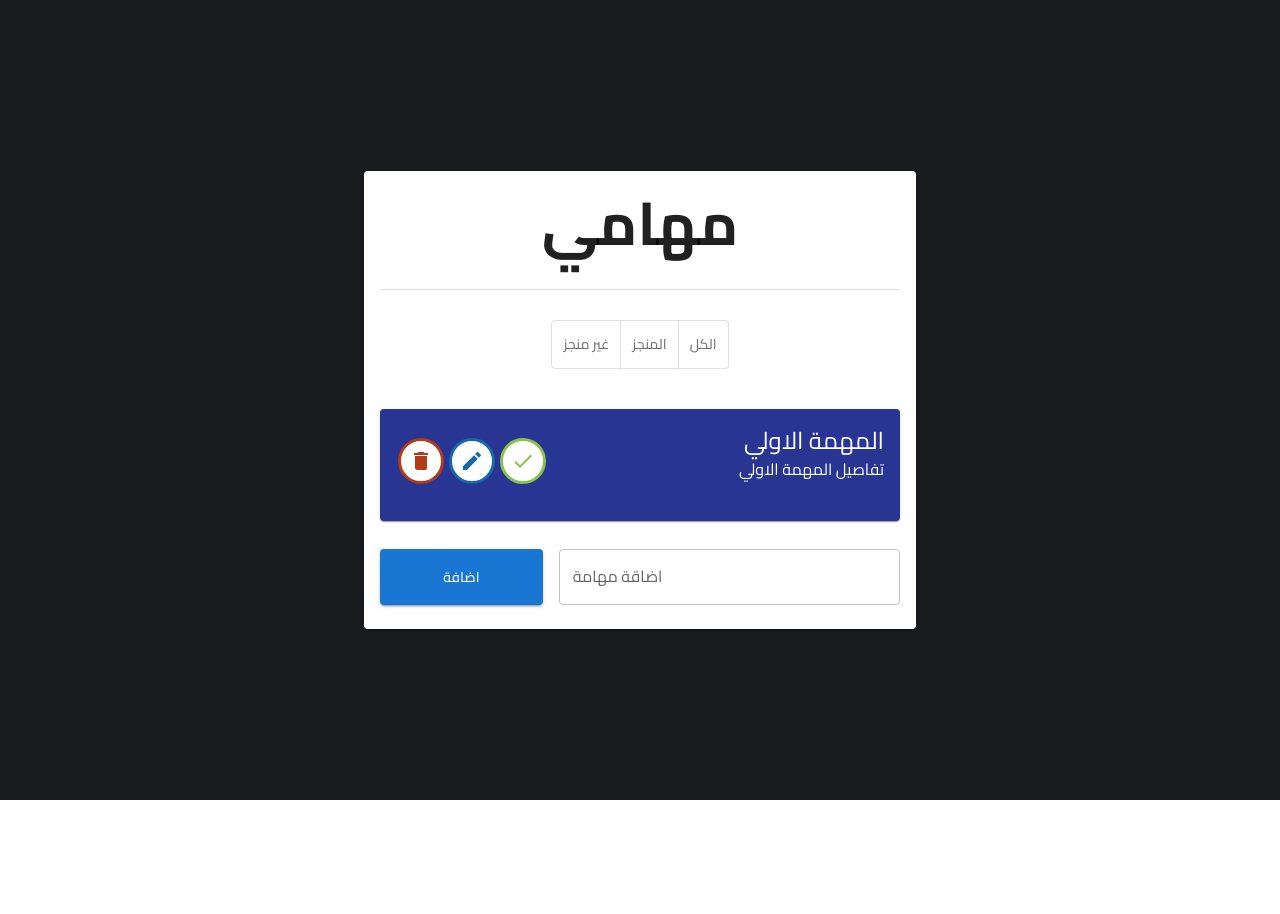
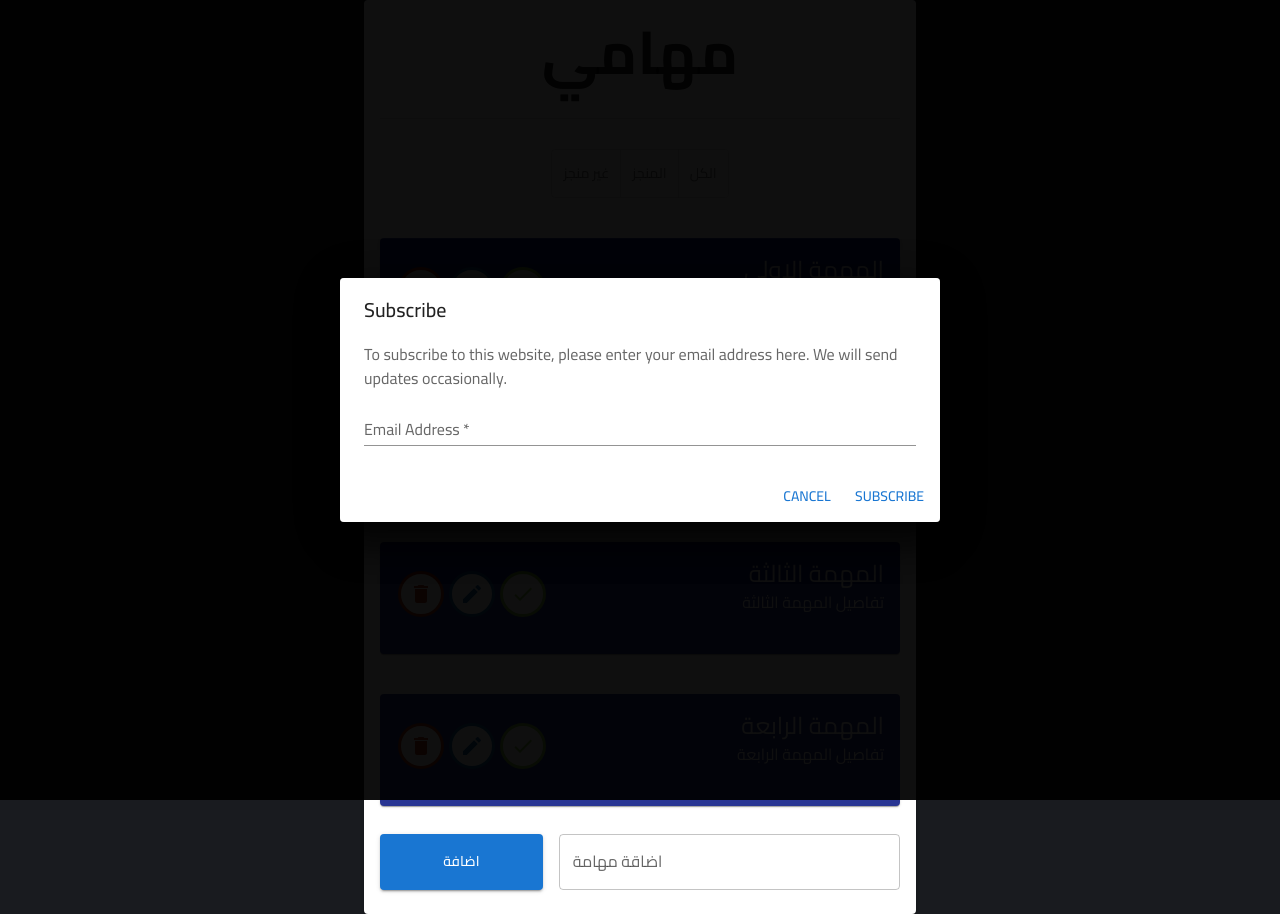
Before and after one commit to adhamTalatt/ReactTodoList, a React (Create React App) app: page / in a window 1280 px wide. Before the commit the page ends 800 px from the top, so only its background shows below. Built offline with nearby package versions, Linux system fonts and the light colour scheme.

Commit message:
add Delete , update task and finished todo task

```diff
--- a/src/App.js
+++ b/src/App.js
@@ -2,11 +2,40 @@ import "./App.css";
 import TodoList from "./comoponents/TodoList";
 
 import { createTheme, ThemeProvider } from "@mui/material/styles";
-
+import { ContextToDoList } from "./contexts/ContextTodoList";
+import { v4 as uuidv4 } from "uuid";
+import { useState } from "react";
+const toDoList = [
+  {
+    id: uuidv4(),
+    title: "المهمة الاولي",
+    details: "تفاصيل المهمة الاولي ",
+    isCompleted: false,
+  },
+  {
+    id: uuidv4(),
+    title: "المهمة الثانية",
+    details: "تفاصيل المهمة الثانية ",
+    isCompleted: false,
+  },
+  {
+    id: uuidv4(),
+    title: "المهمة الثالثة",
+    details: "تفاصيل المهمة الثالثة ",
+    isCompleted: false,
+  },
+  {
+    id: uuidv4(),
+    title: "المهمة الرابعة",
+    details: "تفاصيل المهمة الرابعة ",
+    isCompleted: false,
+  },
+];
 function App() {
   // create theme in Material Ui for Definition of mian font in ReactTodoList Project
   // this way form Material Ui (Theme) because We Can't put  fonts with  the traditional way in Material
 
+  const [toDos, setToDos] = useState(toDoList);
   const theme = createTheme({
     typography: {
       fontFamily: "Cairo",
@@ -26,7 +55,9 @@ function App() {
           minHeight: "100vh",
         }}
       >
-        <TodoList />
+        <ContextToDoList.Provider value={{ toDos, setToDos }}>
+          <TodoList />
+        </ContextToDoList.Provider>
       </div>
     </ThemeProvider>
   );
--- /dev/null
+++ b/src/comoponents/DeleteCheck.js
@@ -0,0 +1,49 @@
+import { useState } from "react";
+import Button from "@mui/material/Button";
+import Dialog from "@mui/material/Dialog";
+import DialogActions from "@mui/material/DialogActions";
+import DialogContent from "@mui/material/DialogContent";
+import DialogContentText from "@mui/material/DialogContentText";
+
+import DialogTitle from "@mui/material/DialogTitle";
+
+export default function DeleteCheck({ open, funOnClase, funDelete }) {
+  function handleClose() {
+    funOnClase();
+  }
+  function handleDelete() {
+    funDelete();
+  }
+  return (
+    <>
+      <div>
+        <Dialog
+          style={{ direction: "rtl" }}
+          open={open}
+          onClose={handleClose}
+          aria-labelledby="alert-dialog-title"
+          aria-describedby="alert-dialog-description"
+        >
+          <DialogTitle id="alert-dialog-title">
+            ؟هل انت متاكي من حذف المهمة
+          </DialogTitle>
+          <DialogContent>
+            <DialogContentText id="alert-dialog-description">
+              لا يمكنك التراجع عن الحذف بعد اتمامة
+            </DialogContentText>
+          </DialogContent>
+          <DialogActions>
+            <Button
+              style={{ color: "#b23c17" }}
+              autoFocus
+              onClick={handleDelete}
+            >
+              نعم. قم بالحذف
+            </Button>
+            <Button onClick={handleClose}>إغلاق</Button>
+          </DialogActions>
+        </Dialog>
+      </div>
+    </>
+  );
+}
--- /dev/null
+++ b/src/comoponents/EditTodo.js
@@ -0,0 +1,61 @@
+import { useState } from "react";
+import Button from "@mui/material/Button";
+import TextField from "@mui/material/TextField";
+import Dialog from "@mui/material/Dialog";
+import DialogActions from "@mui/material/DialogActions";
+import DialogContent from "@mui/material/DialogContent";
+import DialogContentText from "@mui/material/DialogContentText";
+import DialogTitle from "@mui/material/DialogTitle";
+
+export default function EditTodo() {
+  const [open, setOpen] = useState(true);
+
+  const handleClickOpen = () => {
+    setOpen(true);
+  };
+  const handleClose = () => {
+    setOpen(false);
+  };
+  return (
+    <>
+      <Dialog
+        open={open}
+        onClose={handleClose}
+        PaperProps={{
+          component: "form",
+          onSubmit: (event) => {
+            event.preventDefault();
+            const formData = new FormData(event.currentTarget);
+            const formJson = Object.fromEntries(formData.entries());
+            const email = formJson.email;
+            console.log(email);
+            handleClose();
+          },
+        }}
+      >
+        <DialogTitle>Subscribe</DialogTitle>
+        <DialogContent>
+          <DialogContentText>
+            To subscribe to this website, please enter your email address here.
+            We will send updates occasionally.
+          </DialogContentText>
+          <TextField
+            autoFocus
+            required
+            margin="dense"
+            id="name"
+            name="email"
+            label="Email Address"
+            type="email"
+            fullWidth
+            variant="standard"
+          />
+        </DialogContent>
+        <DialogActions>
+          <Button onClick={handleClose}>Cancel</Button>
+          <Button type="submit">Subscribe</Button>
+        </DialogActions>
+      </Dialog>
+    </>
+  );
+}
--- a/src/comoponents/Todo.js
+++ b/src/comoponents/Todo.js
@@ -11,9 +11,46 @@ import CheckIcon from "@mui/icons-material/Check";
 import DeleteIcon from "@mui/icons-material/Delete";
 import EditIcon from "@mui/icons-material/Edit";
 
-export default function Todo({ title, details }) {
+//Context
+import { useContext } from "react";
+import { ContextToDoList } from "../contexts/ContextTodoList";
+
+import { useState } from "react";
+import DeleteCheck from "./DeleteCheck";
+import EditTodo from "./EditTodo";
+export default function Todo({ todo }) {
+  const { toDos, setToDos } = useContext(ContextToDoList);
+  const [deletCheckOpen, setdeletCheckOpen] = useState(false);
+
+  // Handle Event Functions
+
+  function handleClose() {
+    setdeletCheckOpen(false);
+  }
+  function handleDeleteConfirm() {
+    const updatedTodo = toDos.filter((t) => {
+      if (t.id == todo.id) {
+        return false;
+      } else {
+        return true;
+      }
+    });
+    setToDos(updatedTodo);
+  }
+  function handleCheckClick() {
+    const udatedTodos = toDos.map((e) => {
+      if (e.id == todo.id) {
+        e.isCompleted = !e.isCompleted;
+      }
+      return e;
+    });
+
+    setToDos(udatedTodos);
+  }
+  // ======= Handle Event Functions ======
+
   return (
-    <div>
+    <>
       <Card
         className="todoCard"
         sx={{
@@ -28,17 +65,16 @@ export default function Todo({ title, details }) {
             <Grid xs={8}>
               {" "}
               <Typography variant="h5" sx={{ textAlign: "right" }}>
-                {title}
+                {todo.title}
               </Typography>
               <Typography
                 paragraph={true}
-                wrapped
                 style={{
                   textAlign: "right",
                   width: "100% ",
                 }}
               >
-                {details}
+                {todo.details}
               </Typography>
             </Grid>
             <Grid
@@ -47,16 +83,19 @@ export default function Todo({ title, details }) {
               justifyContent="space-around"
               alignItems="center"
             >
+              {/*(CHECK) ICON BUTTON */}
               <IconButton
                 className="iconButton"
                 sx={{
-                  color: "#8bc34a",
-                  background: "white",
+                  color: todo.isCompleted == true ? "#fff" : "#8bc34a",
+                  background: todo.isCompleted == true ? "#8bc34a" : "#fff",
                   border: "3px solid #8bc34a",
                 }}
+                onClick={() => handleCheckClick()}
               >
                 <CheckIcon />
               </IconButton>
+              {/*===== (CHECK) ICON BUTTON ===== */}
               <IconButton
                 className="iconButton"
                 sx={{
@@ -67,8 +106,12 @@ export default function Todo({ title, details }) {
               >
                 <EditIcon />
               </IconButton>
+              {/* DELETE ICON BUTTUN */}
               <IconButton
                 className="iconButton"
+                onClick={() => {
+                  setdeletCheckOpen(true);
+                }}
                 sx={{
                   color: "#b23c17",
                   background: "white",
@@ -77,10 +120,22 @@ export default function Todo({ title, details }) {
               >
                 <DeleteIcon />
               </IconButton>
+              {/* ===== DELETE ICON BUTTUN ===== */}
             </Grid>
           </Grid>
         </CardContent>
       </Card>
-    </div>
+      {/* DELETE DIALOG */}
+      <DeleteCheck
+        open={deletCheckOpen}
+        funOnClase={handleClose}
+        funDelete={handleDeleteConfirm}
+      />
+      {/* ===== DELETE DIALOG ===== */}
+
+      {/* UPDATE DIALOG */}
+      <EditTodo />
+      {/* ===== UPDATE DIALOG ===== */}
+    </>
   );
 }
--- a/src/comoponents/TodoList.js
+++ b/src/comoponents/TodoList.js
@@ -19,29 +19,17 @@ import Button from "@mui/material/Button";
 
 import { useState } from "react";
 
-const toDoList = [
-  {
-    id: uuidv4(),
-    title: "المهمة الاولي",
-    details: "تفاصيل المهمة الاولي ",
-    isCompleted: false,
-  },
-];
+import { useContext } from "react";
+import { ContextToDoList } from "../contexts/ContextTodoList";
 export default function TodoList() {
-  const [toDos, setToDos] = useState(toDoList);
+  const { toDos, setToDos } = useContext(ContextToDoList);
+
   const [titleInput, setTitleIput] = useState("");
 
-  let showToDos = toDos.map((e) => {
-    return (
-      <Todo
-        key={e.id}
-        title={e.title}
-        details={e.details}
-        isCompleted={e.isCompleted}
-      />
-    );
-  });
+  // START ICONT TASKS
 
+  //ICON TODO  BUTTUN CHECK
+  // ===End ICONT TASKS
   function handleClickbtn() {
     const netTodo = {
       id: uuidv4(),
@@ -52,6 +40,10 @@ export default function TodoList() {
     setToDos([...toDos, netTodo]);
     setTitleIput("");
   }
+
+  let showToDos = toDos.map((e) => {
+    return <Todo key={e.id} todo={e} />;
+  });
 
   return (
     <Container maxWidth="sm">
--- /dev/null
+++ b/src/contexts/ContextTodoList.js
@@ -0,0 +1,2 @@
+import { createContext } from "react";
+export let ContextToDoList = createContext([]);
```
